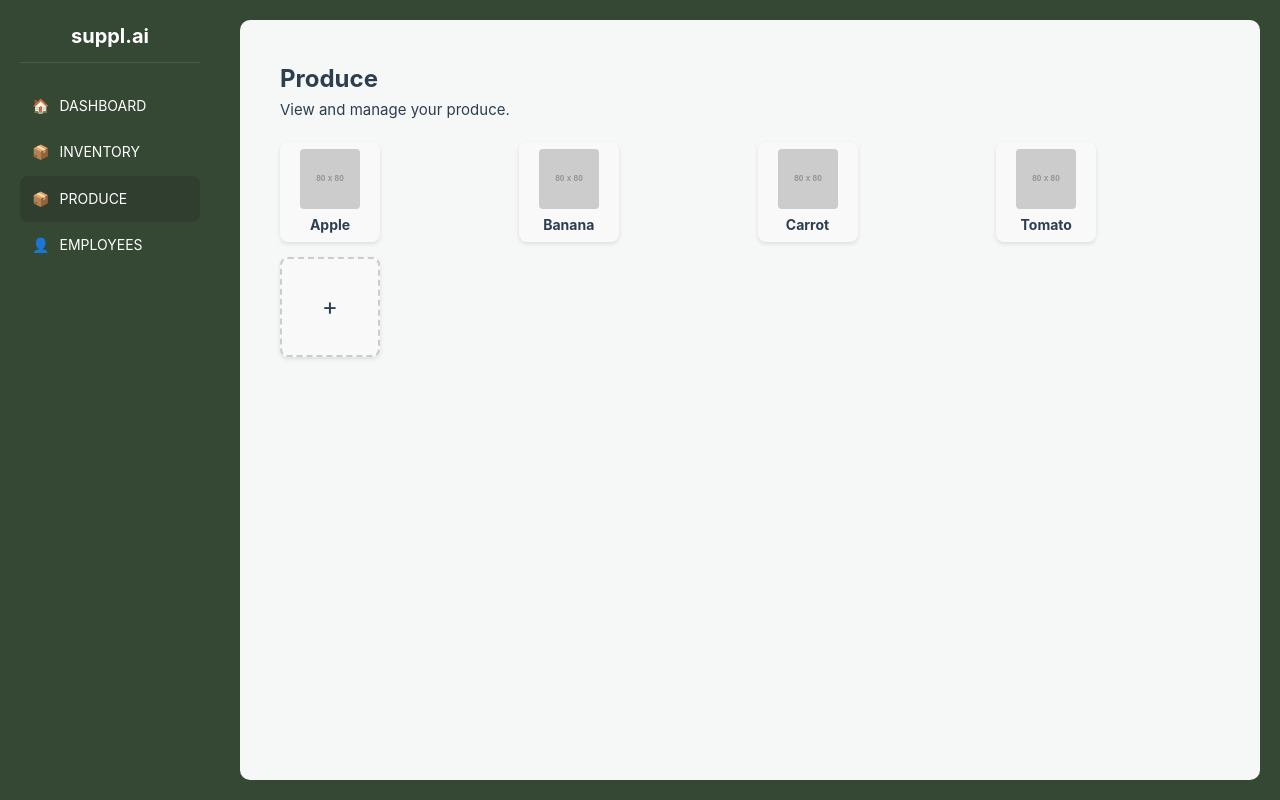
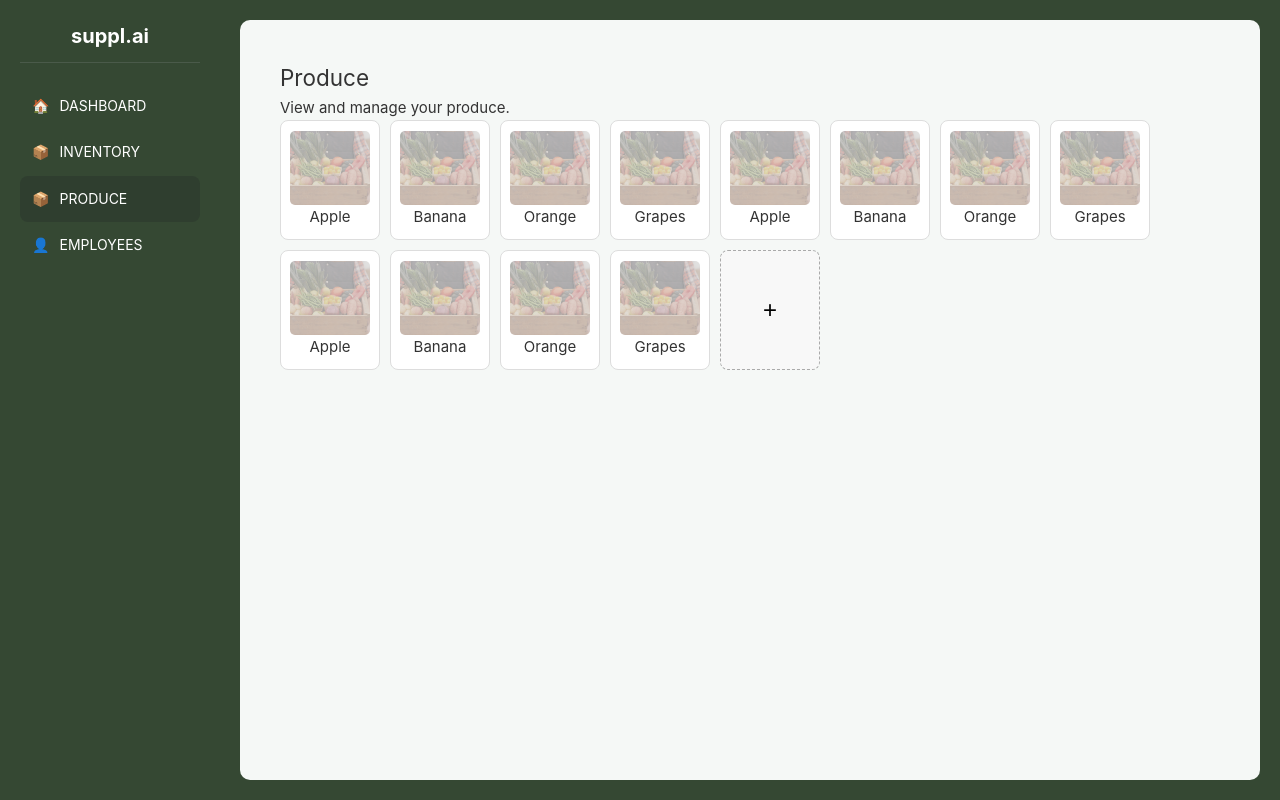
Before and after one commit to Dallss/SupplAI---Frontend, a Vue app: page /app/produce in a window 1280 px wide. Built offline with nearby package versions, Linux system fonts and the light colour scheme.

Commit message:
makes producecomponennt

```diff
--- a/src/components/ProduceComponent.vue
+++ b/src/components/ProduceComponent.vue
@@ -1,35 +1,37 @@
 <template>
   <div class="produce-container">
-    <h1 class="title">Produce</h1>
-    <p class="subtitle">View and manage your produce.</p>
-    <div class="grid">
-      <div v-for="item in produce" :key="item.id" class="grid-item">
-        <img :src="item.image" alt="Produce image" class="item-image" />
-        <p class="item-name">{{ item.name }}</p>
+    <h2>Produce</h2>
+    <p>View and manage your produce.</p>
+    <div class="produce-list">
+      <div v-for="item in produceItems" :key="item.id" class="produce-item">
+        <img :src="item.image" :alt="item.name" />
+        <p>{{ item.name }}</p>
       </div>
-      <div class="grid-item add-button" @click="addItem">
-        <span>+</span>
-      </div>
+      <button class="add-item">+</button>
     </div>
   </div>
 </template>
 
 <script>
+import land from '@/assets/landing_bg.png'
 export default {
   data() {
     return {
-      produce: [
-        { id: 1, name: 'Apple', image: 'https://via.placeholder.com/80' },
-        { id: 2, name: 'Banana', image: 'https://via.placeholder.com/80' },
-        { id: 3, name: 'Carrot', image: 'https://via.placeholder.com/80' },
-        { id: 4, name: 'Tomato', image: 'https://via.placeholder.com/80' },
+      produceItems: [
+        { id: 1, name: 'Apple', image: land },
+        { id: 2, name: 'Banana', image: land },
+        { id: 3, name: 'Orange', image: land },
+        { id: 4, name: 'Grapes', image: land },
+        { id: 1, name: 'Apple', image: land },
+        { id: 2, name: 'Banana', image: land },
+        { id: 3, name: 'Orange', image: land },
+        { id: 4, name: 'Grapes', image: land },
+        { id: 1, name: 'Apple', image: land },
+        { id: 2, name: 'Banana', image: land },
+        { id: 3, name: 'Orange', image: land },
+        { id: 4, name: 'Grapes', image: land },
       ],
     }
-  },
-  methods: {
-    addItem() {
-      alert('Add new produce item')
-    },
   },
 }
 </script>
@@ -37,50 +39,46 @@ export default {
 <style scoped>
 .produce-container {
   padding: 20px;
+  color: #333;
 }
-.title {
-  font-size: 24px;
-  font-weight: bold;
+
+.produce-list {
+  display: flex;
+  flex-wrap: wrap;
+  gap: 10px;
+  align-items: center;
 }
-.subtitle {
-  margin-bottom: 20px;
-}
-.grid {
-  display: grid;
-  grid-template-columns: repeat(4, 1fr);
-  gap: 15px;
-}
-.grid-item {
-  width: 100px;
-  height: 100px;
+
+.produce-item {
   display: flex;
   flex-direction: column;
   align-items: center;
   justify-content: center;
+  width: 100px;
+  height: 120px;
+  border: 1px solid #ddd;
   border-radius: 8px;
-  background: #f9f9f9;
-  box-shadow: 0 2px 4px rgba(0, 0, 0, 0.1);
+  padding: 10px;
+  background: #fff;
 }
-.item-image {
-  width: 60px;
-  height: 60px;
+
+.produce-item img {
+  width: 80px;
+  height: 80px;
   object-fit: cover;
-  border-radius: 4px;
+  border-radius: 5px;
 }
-.item-name {
-  margin-top: 5px;
-  font-size: 14px;
-  font-weight: bold;
-}
-.add-button {
+
+.add-item {
+  width: 100px;
+  height: 120px;
   display: flex;
   align-items: center;
   justify-content: center;
   font-size: 24px;
+  border: 1px dashed #aaa;
+  border-radius: 8px;
+  background: #f8f8f8;
   cursor: pointer;
-  border: 2px dashed #ccc;
-}
-.add-button:hover {
-  background: #eaeaea;
 }
 </style>
```
